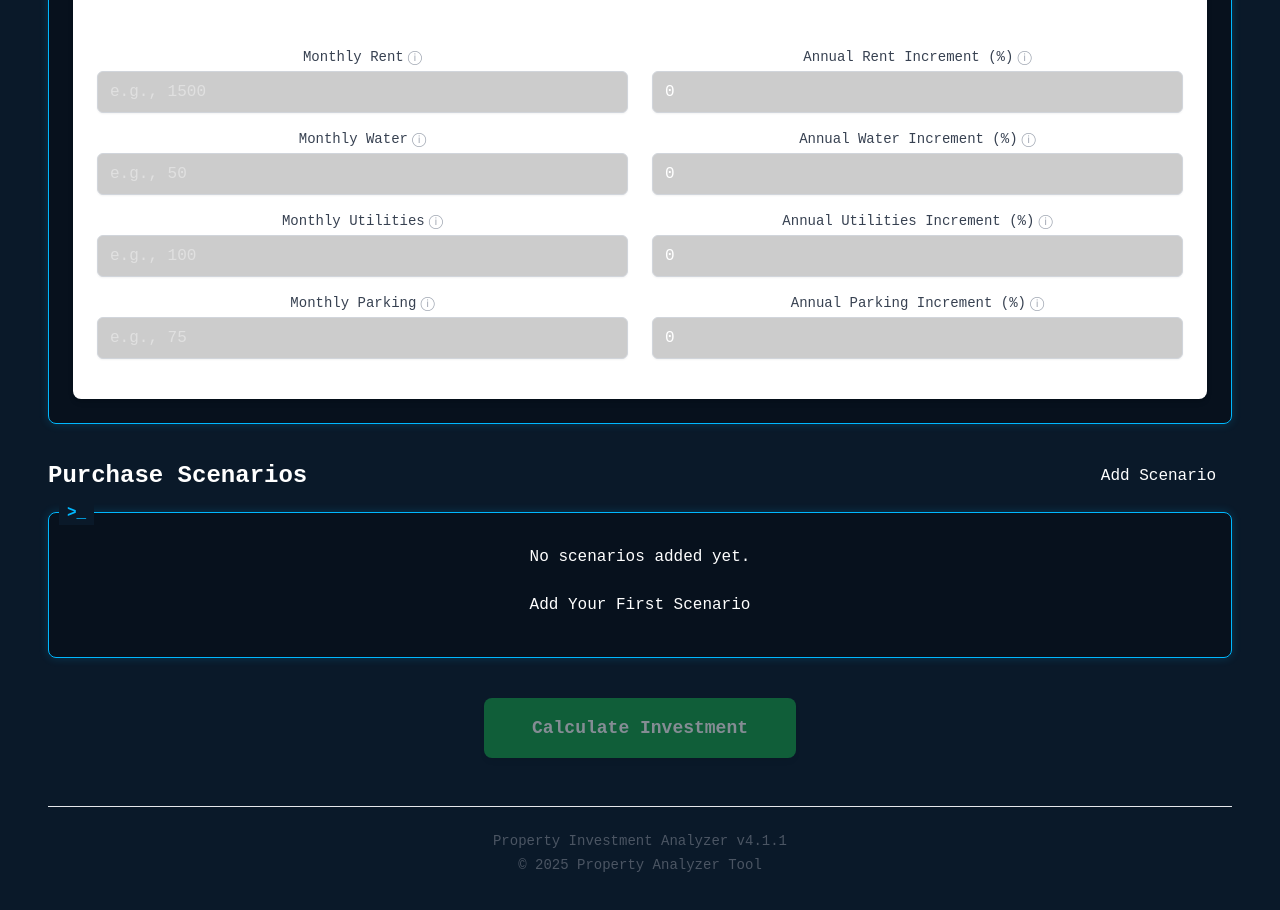
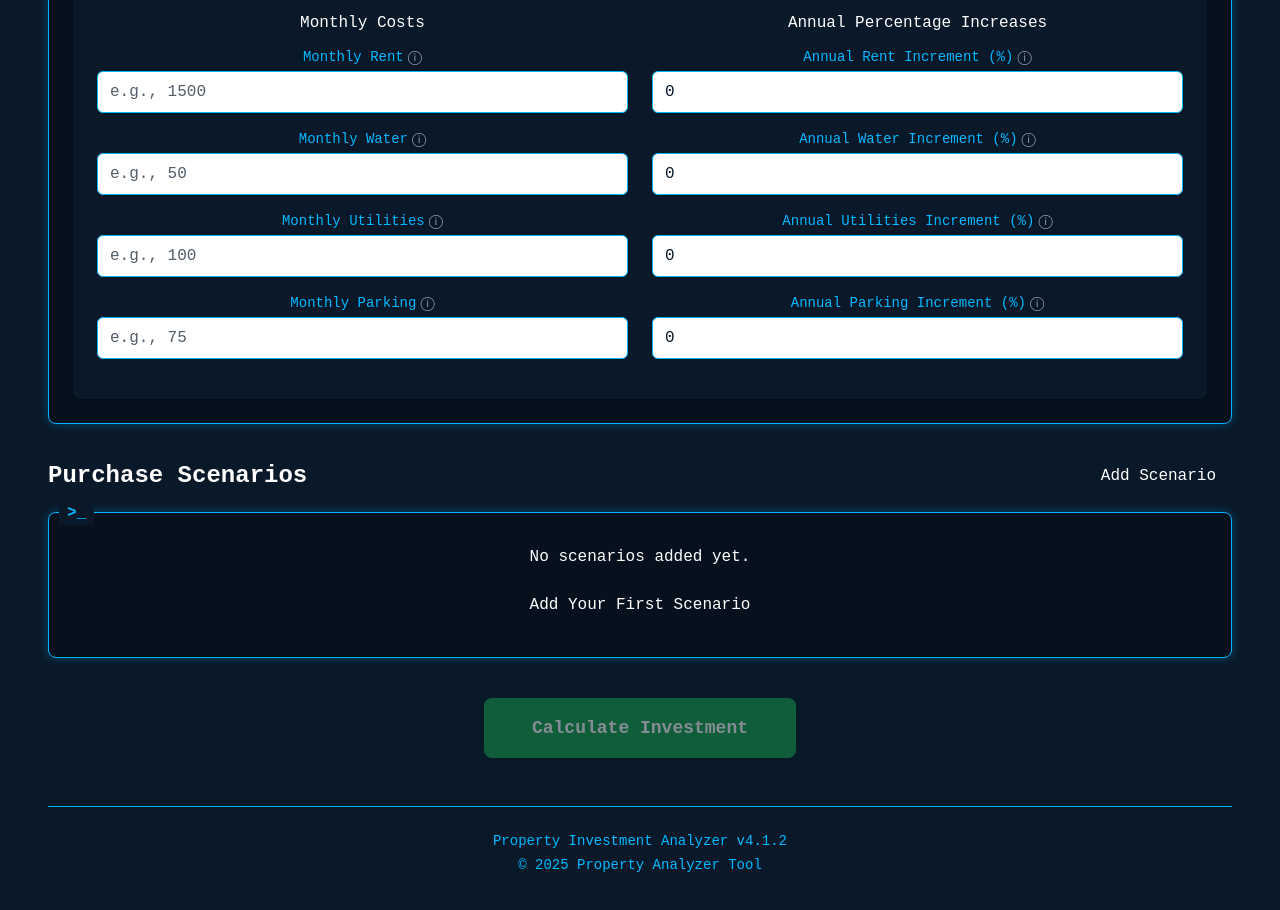
Before and after one commit to buildcomplete/manus_property_analyzer_it4, a React (Vite) app in the folder frontend/: page / in a window 1280 px wide. Shown: the part 900-1810 px from the top of the page. Built offline with nearby package versions, Linux system fonts and the light colour scheme.

Commit message:
manus v4.1.2, some more fixes to  make text readable (better but still not good)

```diff
--- a/frontend/package.json
+++ b/frontend/package.json
@@ -1,7 +1,7 @@
 {
   "name": "property-analyzer",
   "private": true,
-  "version": "4.1.1",
+  "version": "4.1.2",
   "type": "module",
   "scripts": {
     "dev": "vite",
--- a/frontend/public/config.js
+++ b/frontend/public/config.js
@@ -1,5 +1,5 @@
 // Runtime configuration for the Property Analyzer frontend
 window.RUNTIME_CONFIG = {
   API_URL: "http://localhost:5000/api",
-  VERSION: "4.1.1"
+  VERSION: "4.1.2"
 };
--- a/frontend/src/index.css
+++ b/frontend/src/index.css
@@ -13,9 +13,8 @@
     --bright-green: #00FF9D;
     --soft-purple: #9D00FF;
     --off-white: #FFFFFF;
-    --light-gray: #E0E0E0;
 
-    /* UI component variables */
+    /* UI component variables - strictly buildcomplete colors */
     --radius: 0.5rem;
     --sidebar-background: var(--dark-blue);
     --sidebar-foreground: var(--off-white);
@@ -26,7 +25,7 @@
     --sidebar-border: var(--electric-blue);
     --sidebar-ring: var(--soft-purple);
 
-    /* Base colors - improved contrast */
+    /* Base colors - strictly buildcomplete palette */
     --background: var(--dark-blue);
     --foreground: var(--off-white);
     --card: var(--dark-blue);
@@ -39,19 +38,19 @@
     --secondary-foreground: var(--dark-blue);
     --accent: var(--soft-purple);
     --accent-foreground: var(--off-white);
-    --destructive: #ff4d4f;
+    --destructive: var(--soft-purple);
     --destructive-foreground: var(--off-white);
-    --muted: rgba(255, 255, 255, 0.2);
-    --muted-foreground: rgba(255, 255, 255, 0.85);
+    --muted: rgba(0, 184, 255, 0.3);
+    --muted-foreground: var(--off-white);
     --border: var(--electric-blue);
     --input: var(--electric-blue);
     --ring: var(--electric-blue);
 
-    /* Form and label colors - high contrast */
-    --label-color: var(--off-white);
-    --input-text: var(--off-white);
-    --input-placeholder: var(--light-gray);
-    --input-background: rgba(0, 0, 0, 0.2);
+    /* Form and label colors - high contrast with buildcomplete palette */
+    --label-color: var(--electric-blue);
+    --input-text: var(--dark-blue);
+    --input-placeholder: var(--dark-blue);
+    --input-background: var(--off-white);
   }
 
   body {
@@ -69,17 +68,20 @@
 
   label, .label {
     color: var(--label-color);
-    font-weight: 500;
+    font-weight: 700;
+    text-shadow: 0 0 2px var(--dark-blue);
   }
 
   input, select, textarea {
     background-color: var(--input-background);
     color: var(--input-text);
-    border: 1px solid var(--border);
+    border: 2px solid var(--electric-blue);
+    font-weight: 500;
   }
 
   input::placeholder, textarea::placeholder {
-    color: var(--input-placeholder);
+    color: rgba(10, 25, 41, 0.7);
+    font-weight: 400;
   }
 
   .brand-name {
@@ -102,7 +104,7 @@
     padding: 1rem;
     font-family: 'JetBrains Mono', monospace;
     position: relative;
-    box-shadow: 0 0 10px rgba(0, 184, 255, 0.2);
+    box-shadow: 0 0 10px rgba(0, 184, 255, 0.3);
   }
 
   .terminal-box::before {
@@ -118,11 +120,35 @@
 
   /* Improve form labels and info icons */
   .info-icon {
-    color: var(--electric-blue);
+    color: var(--bright-green);
   }
 
   /* Improve text contrast for all UI elements */
   .text-muted-foreground {
-    color: var(--light-gray) !important;
+    color: var(--electric-blue) !important;
+  }
+
+  /* Override any non-buildcomplete colors in Tailwind classes */
+  .bg-white, .bg-gray-50, .bg-gray-100, .bg-gray-200 {
+    background-color: var(--dark-blue) !important;
+  }
+
+  .text-gray-500, .text-gray-600, .text-gray-700 {
+    color: var(--electric-blue) !important;
+  }
+
+  .text-indigo-500, .text-indigo-600, .text-indigo-700 {
+    color: var(--electric-blue) !important;
+  }
+
+  .border-gray-200, .border-gray-300 {
+    border-color: var(--electric-blue) !important;
+  }
+
+  /* Form field specific overrides for better contrast */
+  .form-input, .form-select, .form-textarea {
+    background-color: var(--off-white);
+    color: var(--dark-blue);
+    border-color: var(--electric-blue);
   }
 }
```
